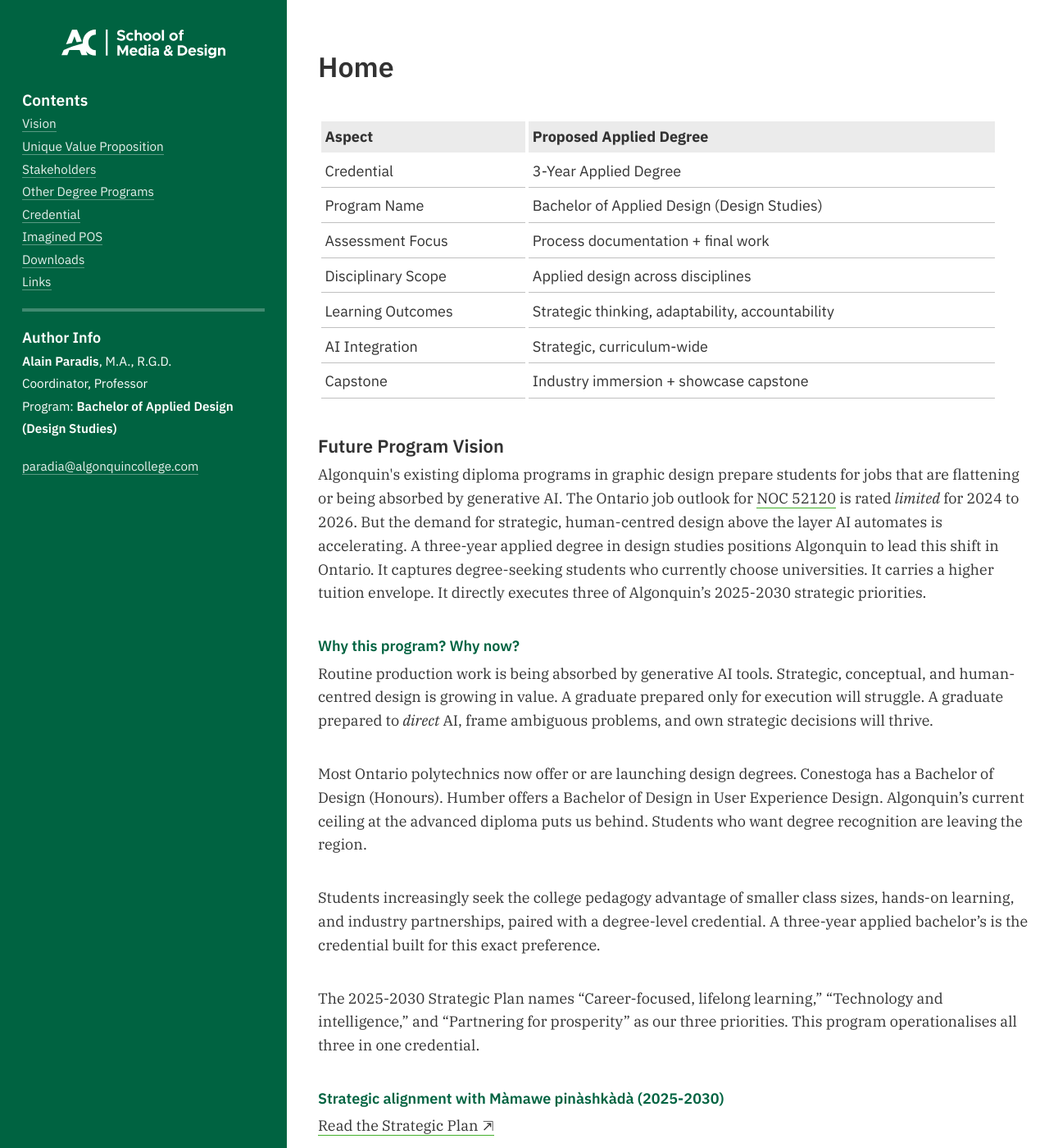
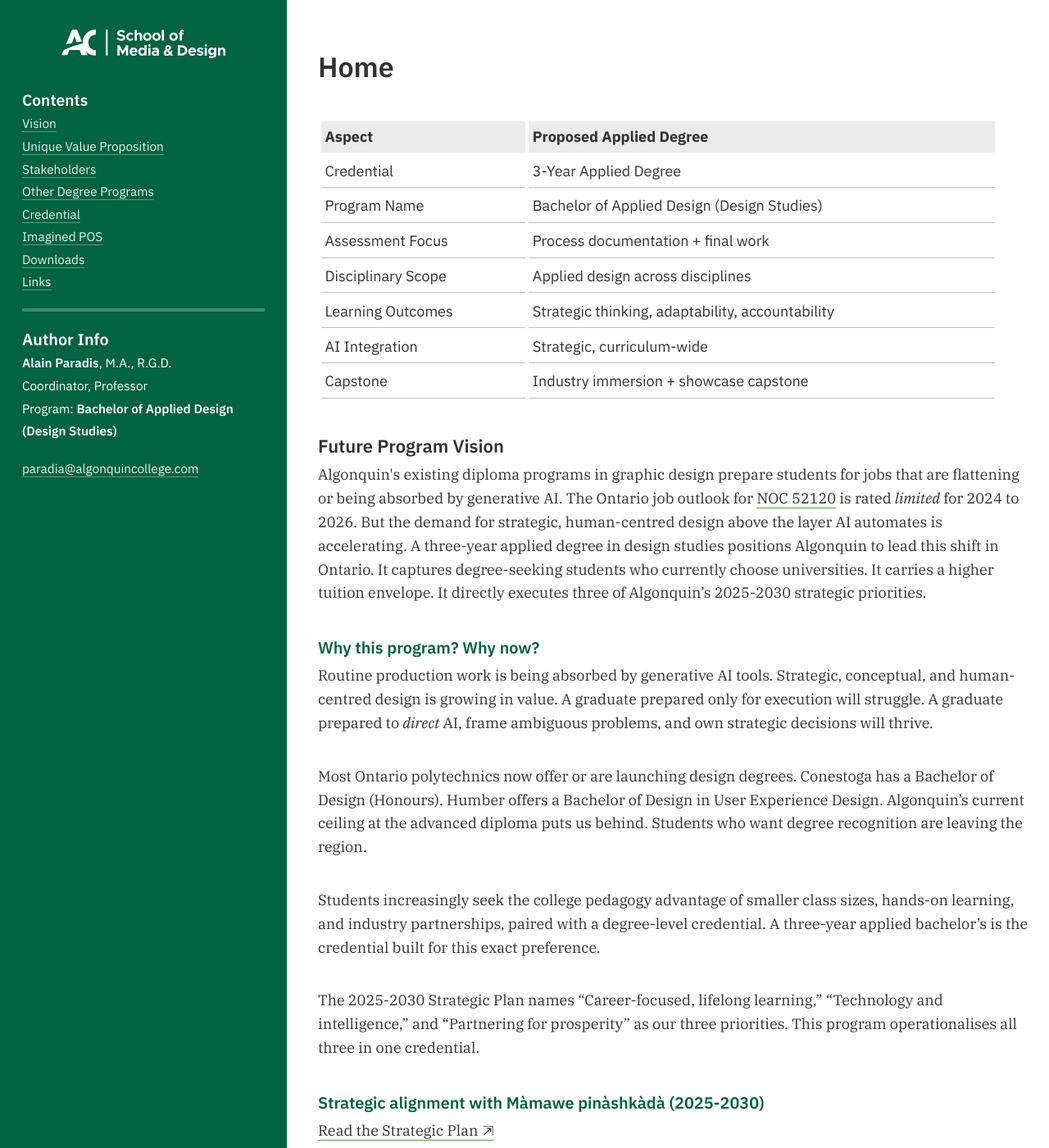
Before and after one commit to AlainParadis/program-transformation, a Jekyll site: the page built from index.md, in a window 1280 px wide and 1400 px high. Shown: the whole window at 82% size. Built offline with Jekyll 4.4.1, drawn with Linux system fonts in a browser that asks for light colours.

Commit message:
Fix heading font-size syntax and h5 sizing
Remove invalid font-size declaration and redundant font-style from global heading rule, and normalize h5 clamp() values to rem units for consistent, scalable typography. These changes correct a syntax error and improve unit consistency for responsive font sizing.

```diff
--- a/css/styles.css
+++ b/css/styles.css
@@ -194,8 +194,6 @@ header h3 { font-size: clamp(1.1rem, 1.5vw, 1.75rem); }
 h1, h2, h3, h4, h5, h6
 {
 	font-family: "IBM Plex Sans", sans-serif;
-	font-size: (1.1rem, 2vw, 2.5rem);
-	font-style: normal;
 }
 
 h1
@@ -226,7 +224,7 @@ h4 { font-size: clamp(22px, 1.6vw, 24px); }
 
 h5
 {
-	font-size: clamp(18px, 1.35vw, 20px);
+	font-size: clamp(1.1rem, 1.35vw, 1.25rem);
 	color: var(--green);
 }
 
```
